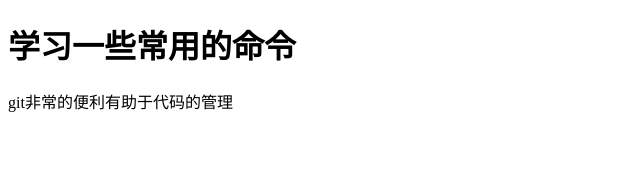
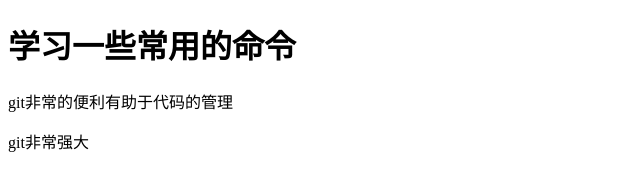
Before and after one commit to xtgcs/learngit, a plain HTML site: page index.html in a window 1280 px wide. Shown: the whole page, without its empty margins (0-640 px from the left). Drawn offline with Linux system fonts and the light colour scheme.

Commit message:
增加样式文件

```diff
--- a/index.html
+++ b/index.html
@@ -7,5 +7,6 @@
 <body>
  <h1>学习一些常用的命令</h1>
 <p>git非常的便利有助于代码的管理</p>
+<span>git非常强大</span>
 </body>
 </html>
```
Also changed, not shown: css/style.css (added).
